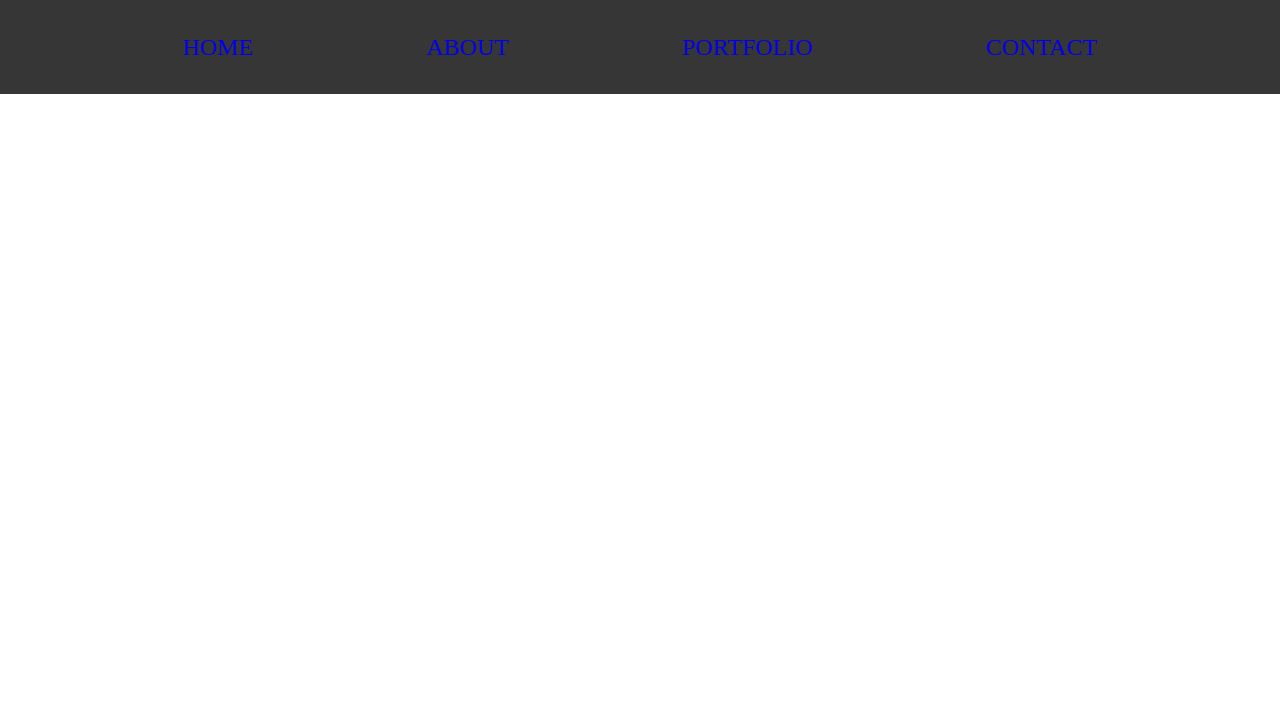
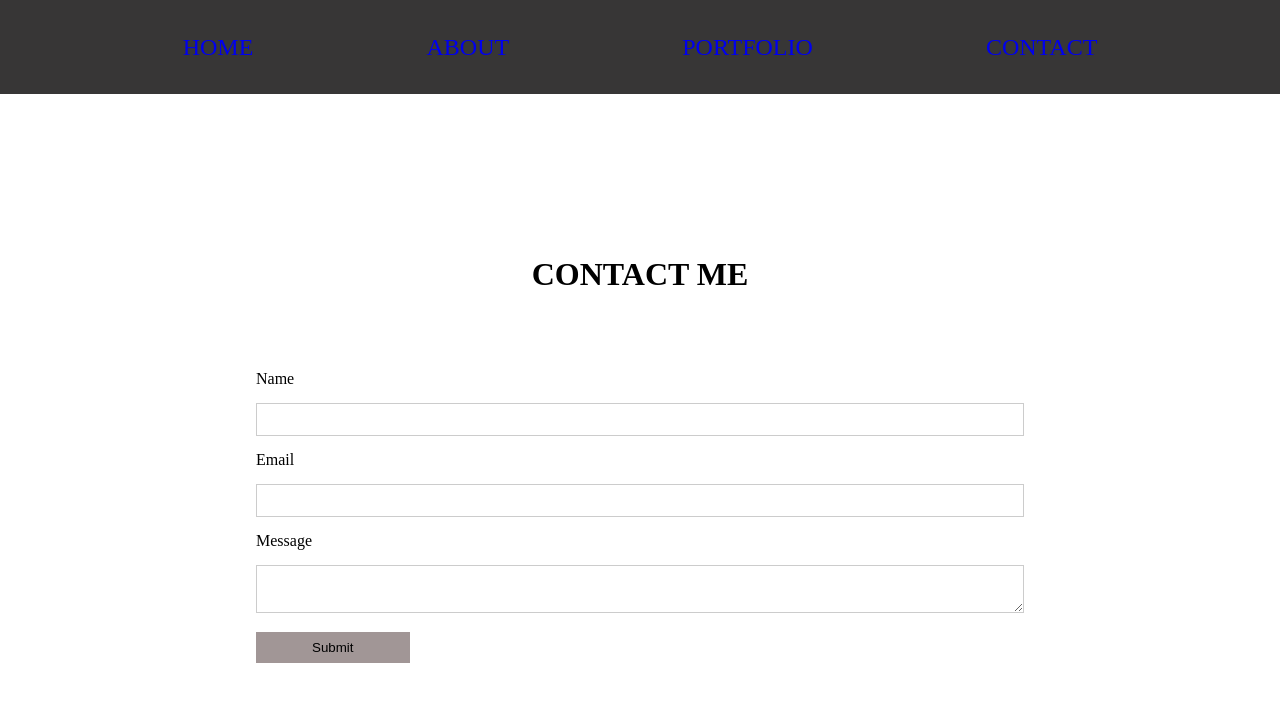
Before and after one commit to Marianne-Waworuntu-Personal-Website/fullstack-first-website, a plain HTML site: page contact.html in a window 1280 px wide. Drawn offline with Linux system fonts and the light colour scheme.

Commit message:
contact form added

```diff
--- a/contact.html
+++ b/contact.html
@@ -26,7 +26,20 @@
             </li>
         </ul>
     </nav>
+    <div class="my-contact-form">
+        <h1>Contact Me</h1>
+        <form>
+            <label for="fullname">Name</label>
+            <input type="text" class="input-select"
+            id="fullname" name="fullname">
+            <label for="email">Email</label>
+            <input type="email" class="input-select" id="email" name="email"
+            <label for="message">Message</label>
+            <textarea id="message" class="input-select" name="message"></textarea>
 
+            <button type="submit" value="submit">Submit</button>
+        </form>
+    </div>
 </body>
 
 </html>
--- a/style.css
+++ b/style.css
@@ -87,3 +87,31 @@ p {
     padding-top: 5%;
     text-align: center;
 }
+
+.input-select {
+    width: 100%;
+    padding: 1%;
+    margin: 2% 0;
+    border: 1px solid #ccc;
+    box-sizing: border-box;
+}
+
+.my-contact-form {
+    padding: 20%;
+}
+
+.my-contact-form h1 {
+    padding-bottom: 10%;
+}
+
+button {
+    background-color: #a19696;
+    width: 20%;
+    padding: 8px;
+    border: none;
+}
+
+button:hover {
+    background-color: #555555;
+    color: #fff;
+}
```
